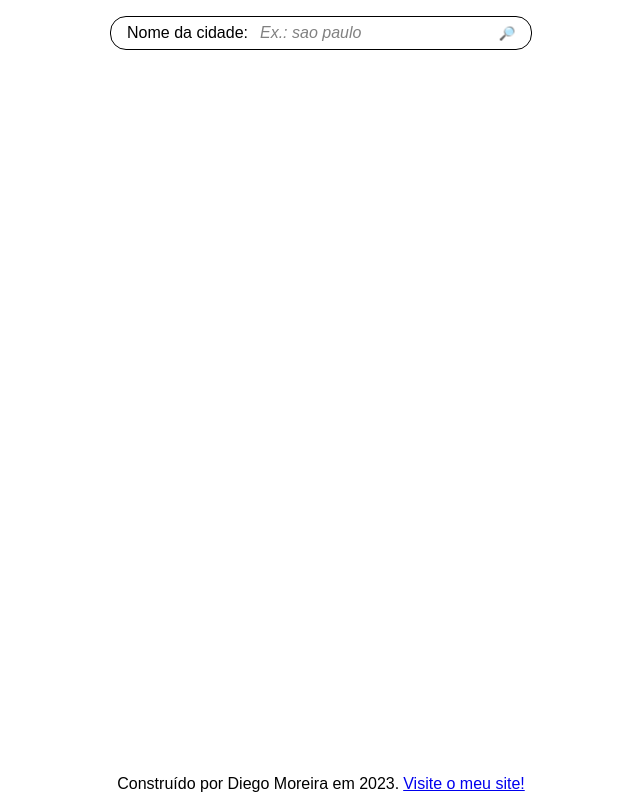
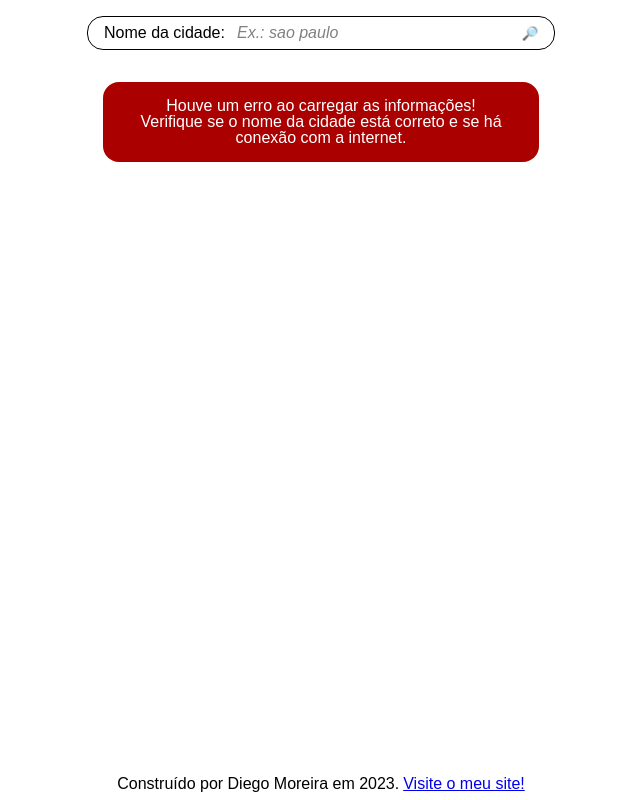
Before and after one commit to Diego-Moreira8/react-weather-app, a React (Vite) app: page / in a window 1280 px wide. Shown: the whole page, without its empty margins (319-959 px from the left). Built offline with nearby package versions, Linux system fonts and the light colour scheme; no server answers.

Commit message:
feat: add error screen

```diff
--- a/src/App.jsx
+++ b/src/App.jsx
@@ -4,6 +4,7 @@ import styled from "styled-components";
 import Thermometer from "./Thermometer";
 import Footer from "./Footer";
 import Loading from "./Loading";
+import ErrorScreen from "./ErrorScreen";
 
 const Body = styled.div`
   font-family: sans-serif;
@@ -27,6 +28,7 @@ export default function App() {
   useEffect(() => {
     async function getData() {
       try {
+        setError(null);
         setData(null);
         setLoading(true);
 
@@ -66,7 +68,7 @@ export default function App() {
 
         <main>
           {loading && <Loading />}
-          {/* {error && <div>{`Houve um problema ao buscar os dados.`}</div>} */}
+          {error && <ErrorScreen />}
           {data && <Thermometer data={data} />}
         </main>
       </Content>
--- /dev/null
+++ b/src/ErrorScreen.jsx
@@ -0,0 +1,20 @@
+import styled from "styled-components";
+
+const StyledErrorScreen = styled.div`
+  background-color: #a00;
+  color: #fff;
+  padding: 1rem 2rem;
+  margin: 2rem;
+  border-radius: 1rem;
+  text-align: center;
+`;
+
+export default function ErrorScreen() {
+  return (
+    <StyledErrorScreen>
+      Houve um erro ao carregar as informações!
+      <br />
+      Verifique se o nome da cidade está correto e se há conexão com a internet.
+    </StyledErrorScreen>
+  );
+}
```
